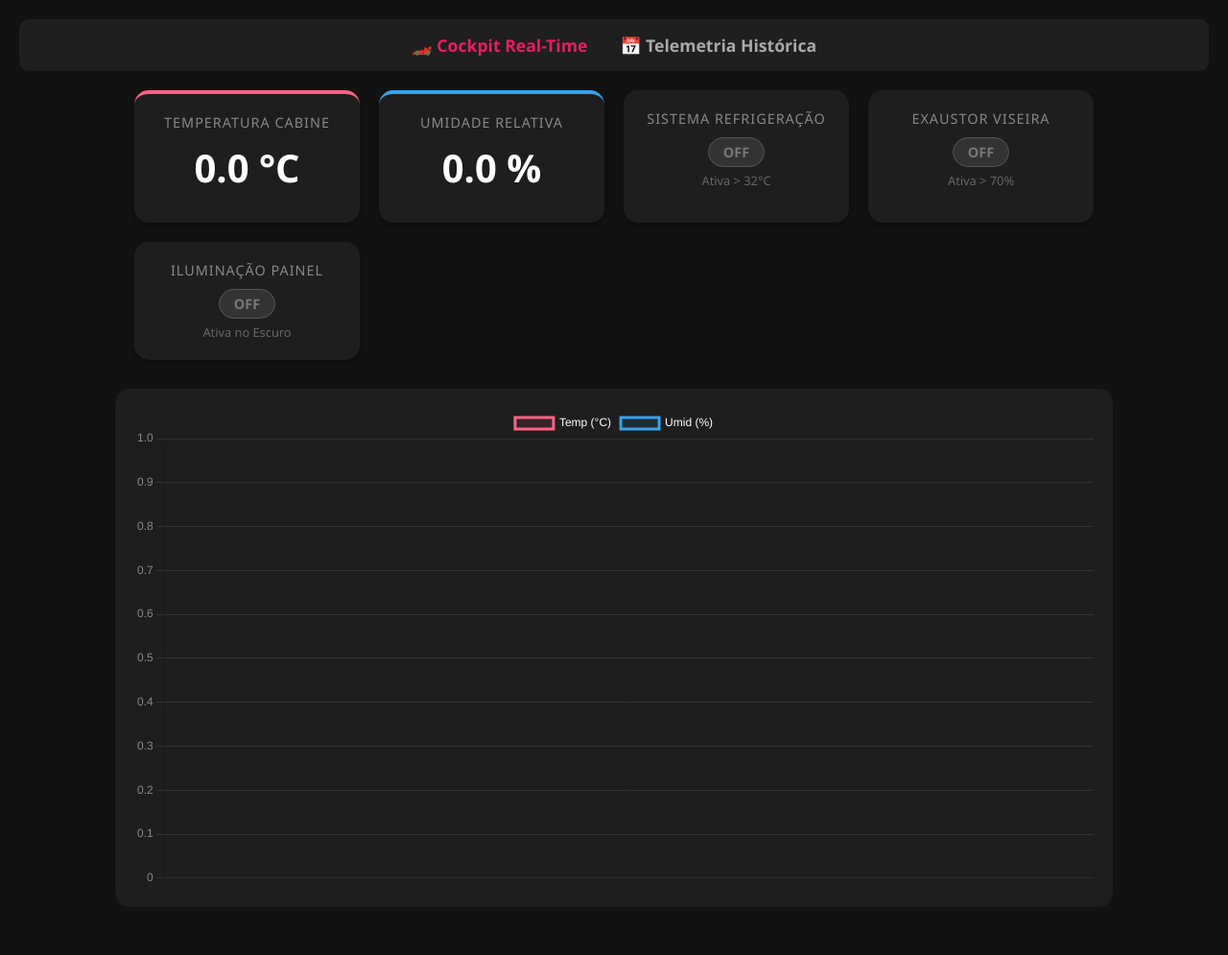
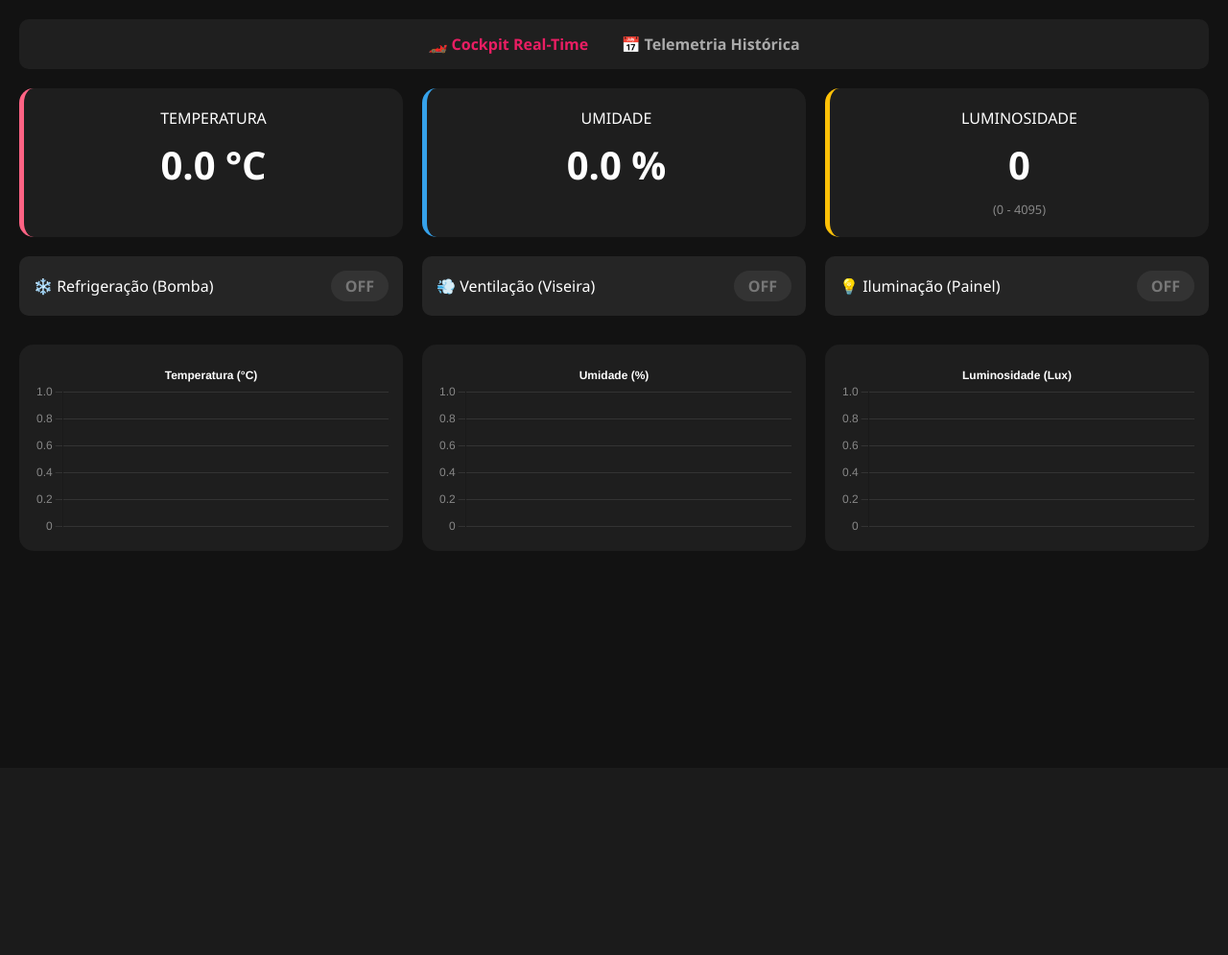
Before and after one commit to GianSE/certificadora_2, a Flask app: page / in a window 1280 px wide. Shown: the whole page at 96% size. After the commit the page ends 553 px from the top, so only its background shows below. Run offline with Flask 3, Linux system fonts and the light colour scheme.

Commit message:
finalizando

```diff
--- a/config_example.py
+++ b/config_example.py
@@ -8,7 +8,7 @@ DB_NAME = "database"
 
 MQTT_BROKER = "test.mosquitto.org"
 MQTT_PORT = 1883
-MQTT_TOPIC = "seu_nome/projeto/sensor"
+MQTT_TOPIC = "seu_nome/projeto/cockpit"
 FLASK_HOST = "0.0.0.0"
 FLASK_PORT = 5000
 FLASK_DEBUG = True
--- a/templates/index.html
+++ b/templates/index.html
@@ -3,34 +3,30 @@
 <head>
     <meta charset="UTF-8">
     <meta name="viewport" content="width=device-width, initial-scale=1.0">
-    <title>PitWall IoT - Cockpit Monitor</title>
+    <title>PitWall IoT - Cockpit</title>
     <script src="https://cdn.jsdelivr.net/npm/chart.js"></script>
     <style>
         body { font-family: 'Segoe UI', sans-serif; background-color: #121212; color: white; margin: 0; padding: 20px; }
+        nav { background: #1f1f1f; padding: 15px; border-radius: 10px; margin-bottom: 20px; text-align: center; }
+        nav a { color: #aaa; text-decoration: none; margin: 0 15px; font-weight: bold; }
+        nav a.active { color: #e91e63; }
 
-        /* Menu */
-        nav { background: #1f1f1f; padding: 15px; border-radius: 10px; margin-bottom: 20px; text-align: center; }
-        nav a { color: #aaa; text-decoration: none; margin: 0 15px; font-weight: bold; font-size: 1.1em; transition: 0.3s; }
-        nav a:hover, nav a.active { color: #e91e63; }
+        /* GRID DE VALORES (Linha 1) */
+        .grid-valores { display: grid; grid-template-columns: repeat(auto-fit, minmax(250px, 1fr)); gap: 20px; margin-bottom: 20px; }
+        .card-valor { background: #1e1e1e; padding: 20px; border-radius: 15px; text-align: center; border-left: 5px solid #555; }
+        .big-number { font-size: 2.5em; font-weight: bold; margin: 10px 0; }
 
-        /* Grid de Cards */
-        .grid-container { display: grid; grid-template-columns: repeat(auto-fit, minmax(200px, 1fr)); gap: 20px; max-width: 1000px; margin: 0 auto; }
+        /* GRID DE STATUS (Linha 2) */
+        .grid-status { display: grid; grid-template-columns: repeat(auto-fit, minmax(250px, 1fr)); gap: 20px; margin-bottom: 30px; }
+        .card-status { background: #252525; padding: 15px; border-radius: 10px; text-align: center; display: flex; align-items: center; justify-content: space-between; }
+        .status-badge { padding: 5px 15px; border-radius: 20px; font-weight: bold; background: #333; color: #777; }
+        .status-on { background: #e91e63; color: white; box-shadow: 0 0 8px #e91e63; }
+        .status-on-blue { background: #2196F3; color: white; box-shadow: 0 0 8px #2196F3; }
+        .status-on-yellow { background: #FFC107; color: black; box-shadow: 0 0 8px #FFC107; }
 
-        .card { background: #1e1e1e; padding: 20px; border-radius: 15px; text-align: center; box-shadow: 0 4px 6px rgba(0,0,0,0.3); }
-        .valor { font-size: 2.5em; font-weight: bold; margin: 10px 0; }
-        .label { color: #888; font-size: 0.9em; text-transform: uppercase; letter-spacing: 1px; }
-
-        /* Status Badges (Atuadores) */
-        .status-badge {
-            display: inline-block; padding: 5px 15px; border-radius: 20px;
-            font-weight: bold; margin-top: 10px; font-size: 0.9em;
-        }
-        .status-off { background: #333; color: #777; border: 1px solid #555; }
-        .status-on { background: #e91e63; color: white; box-shadow: 0 0 10px #e91e63; }
-        .status-on-blue { background: #2196F3; color: white; box-shadow: 0 0 10px #2196F3; }
-        .status-on-yellow { background: #FFC107; color: black; box-shadow: 0 0 10px #FFC107; }
-
-        .chart-container { max-width: 1000px; margin: 30px auto; background: #1e1e1e; padding: 20px; border-radius: 15px; }
+        /* GRID DE GRÁFICOS (Linha 3) */
+        .grid-charts { display: grid; grid-template-columns: repeat(auto-fit, minmax(300px, 1fr)); gap: 20px; }
+        .chart-box { background: #1e1e1e; padding: 15px; border-radius: 15px; }
     </style>
 </head>
 <body>
@@ -40,115 +36,131 @@
         <a href="/historico">📅 Telemetria Histórica</a>
     </nav>
 
-    <div class="grid-container">
-        <div class="card" style="border-top: 4px solid #ff6384;">
-            <div class="label">Temperatura Cabine</div>
-            <div id="temp-val" class="valor">-- °C</div>
+    <div class="grid-valores">
+        <div class="card-valor" style="border-color: #ff6384;">
+            <div>TEMPERATURA</div>
+            <div id="val-temp" class="big-number">-- °C</div>
         </div>
-
-        <div class="card" style="border-top: 4px solid #36a2eb;">
-            <div class="label">Umidade Relativa</div>
-            <div id="hum-val" class="valor">-- %</div>
+        <div class="card-valor" style="border-color: #36a2eb;">
+            <div>UMIDADE</div>
+            <div id="val-hum" class="big-number">-- %</div>
         </div>
-
-        <div class="card">
-            <div class="label">Sistema Refrigeração</div>
-            <div id="bomba-status" class="status-badge status-off">OFF</div>
-            <div style="font-size:0.8em; color:#666; margin-top:5px;">Ativa > 32°C</div>
-        </div>
-
-        <div class="card">
-            <div class="label">Exaustor Viseira</div>
-            <div id="fan-status" class="status-badge status-off">OFF</div>
-            <div style="font-size:0.8em; color:#666; margin-top:5px;">Ativa > 70%</div>
-        </div>
-
-        <div class="card">
-            <div class="label">Iluminação Painel</div>
-            <div id="luz-status" class="status-badge status-off">OFF</div>
-            <div style="font-size:0.8em; color:#666; margin-top:5px;">Ativa no Escuro</div>
+        <div class="card-valor" style="border-color: #FFC107;">
+            <div>LUMINOSIDADE</div>
+            <div id="val-luz" class="big-number">--</div>
+            <div style="font-size:0.8em; color:#888;">(0 - 4095)</div>
         </div>
     </div>
 
-    <div class="chart-container">
-        <canvas id="myChart"></canvas>
+    <div class="grid-status">
+        <div class="card-status">
+            <span>❄️ Refrigeração (Bomba)</span>
+            <span id="st-bomba" class="status-badge">OFF</span>
+        </div>
+        <div class="card-status">
+            <span>💨 Ventilação (Viseira)</span>
+            <span id="st-fan" class="status-badge">OFF</span>
+        </div>
+        <div class="card-status">
+            <span>💡 Iluminação (Painel)</span>
+            <span id="st-luz" class="status-badge">OFF</span>
+        </div>
+    </div>
+
+    <div class="grid-charts">
+        <div class="chart-box">
+            <canvas id="chartTemp"></canvas>
+        </div>
+        <div class="chart-box">
+            <canvas id="chartHum"></canvas>
+        </div>
+        <div class="chart-box">
+            <canvas id="chartLuz"></canvas>
+        </div>
     </div>
 
     <script>
-        // --- Gráfico Chart.js ---
-        const ctx = document.getElementById('myChart').getContext('2d');
-        const myChart = new Chart(ctx, {
+        // Função auxiliar para criar gráficos
+        function criarGrafico(id, label, cor) {
+            return new Chart(document.getElementById(id).getContext('2d'), {
                 type: 'line',
                 data: {
                     labels: [],
                     datasets: [{
-                    label: 'Temp (°C)',
-                    borderColor: '#ff6384',
-                    backgroundColor: 'rgba(255, 99, 132, 0.1)',
+                        label: label,
+                        borderColor: cor,
+                        backgroundColor: cor + '20', // Transparência
                         data: [],
                         tension: 0.4,
-                    fill: true
-                }, {
-                    label: 'Umid (%)',
-                    borderColor: '#36a2eb',
-                    backgroundColor: 'rgba(54, 162, 235, 0.1)',
-                    data: [],
-                    tension: 0.4,
-                    fill: true
+                        fill: true,
+                        pointRadius: 2
                     }]
                 },
                 options: {
                     responsive: true,
-                plugins: { legend: { labels: { color: 'white' } } },
                     scales: {
-                    x: { ticks: { color: '#888' }, grid: { color: '#333' } },
+                        x: { display: false }, // Esconde datas para ficar mais limpo
                         y: { ticks: { color: '#888' }, grid: { color: '#333' } }
-                }
+                    },
+                    plugins: { legend: { display: false }, title: { display: true, text: label, color: 'white' } }
                 }
             });
-
-        async function atualizarDados() {
-            try {
-                const response = await fetch('/api/dados');
-                const data = await response.json();
-
-                // 1. Atualiza Valores Numéricos
-                document.getElementById('temp-val').innerText = data.temperatura.toFixed(1) + " °C";
-                document.getElementById('hum-val').innerText = data.umidade.toFixed(1) + " %";
-
-                // 2. Atualiza Status (Visual)
-                atualizarBadge('bomba-status', data.bomba, 'status-on-blue', 'REFRIGERANDO');
-                atualizarBadge('fan-status', data.fan, 'status-on', 'VENTILANDO');
-                atualizarBadge('luz-status', data.luz, 'status-on-yellow', 'ACESO');
-
-                // 3. Atualiza Gráfico
-                if (data.tempo !== "--") {
-                    myChart.data.labels.push(data.tempo);
-                    myChart.data.datasets[0].data.push(data.temperatura);
-                    myChart.data.datasets[1].data.push(data.umidade);
-
-                    if (myChart.data.labels.length > 20) {
-                        myChart.data.labels.shift();
-                        myChart.data.datasets[0].data.shift();
-                        myChart.data.datasets[1].data.shift();
-                    }
-                    myChart.update();
-                }
-            } catch (error) { console.error(error); }
         }
 
-        function atualizarBadge(id, estado, classeCor, textoOn) {
+        // 1. Cria os 3 gráficos
+        const chartTemp = criarGrafico('chartTemp', 'Temperatura (°C)', '#ff6384');
+        const chartHum = criarGrafico('chartHum', 'Umidade (%)', '#36a2eb');
+        const chartLuz = criarGrafico('chartLuz', 'Luminosidade (Lux)', '#FFC107');
+
+        async function atualizar() {
+            try {
+                const res = await fetch('/api/dados');
+                const data = await res.json();
+
+                // Atualiza Valores
+                document.getElementById('val-temp').innerText = data.temperatura.toFixed(1) + " °C";
+                document.getElementById('val-hum').innerText = data.umidade.toFixed(1) + " %";
+                document.getElementById('val-luz').innerText = data.luminosidade;
+
+                // Atualiza Badges de Status
+                setBadge('st-bomba', data.bomba, 'status-on-blue', 'ON');
+                setBadge('st-fan', data.fan, 'status-on', 'ON');
+                setBadge('st-luz', data.luz_painel, 'status-on-yellow', 'ON');
+
+                // Atualiza Gráficos
+                if(data.tempo !== "--") {
+                    addData(chartTemp, data.tempo, data.temperatura);
+                    addData(chartHum, data.tempo, data.umidade);
+                    addData(chartLuz, data.tempo, data.luminosidade);
+                }
+
+            } catch (e) { console.error(e); }
+        }
+
+        function addData(chart, label, valor) {
+            chart.data.labels.push(label);
+            chart.data.datasets[0].data.push(valor);
+
+            if(chart.data.labels.length > 1000) {
+                chart.data.labels.shift();
+                chart.data.datasets[0].data.shift();
+            }
+
+            chart.update();
+        }
+
+        function setBadge(id, estado, classe, texto) {
             const el = document.getElementById(id);
-            if (estado) {
-                el.className = `status-badge ${classeCor}`;
-                el.innerText = textoOn;
+            if(estado) {
+                el.className = `status-badge ${classe}`;
+                el.innerText = texto;
             } else {
-                el.className = "status-badge status-off";
+                el.className = `status-badge`;
                 el.innerText = "OFF";
             }
         }
 
-        setInterval(atualizarDados, 1000);
+        setInterval(atualizar, 1000);
     </script>
 </body>
 </html>
```
Also changed, not shown: Pitwall(ESP32)/main.py (+28 -22 lines), app_flask.py (+9 -10 lines), database.py (+11 -15 lines), model.py (+8 -10 lines), templates/historico.html (+138 -91 lines). Lines whose indentation alone changed are shown as unchanged.
